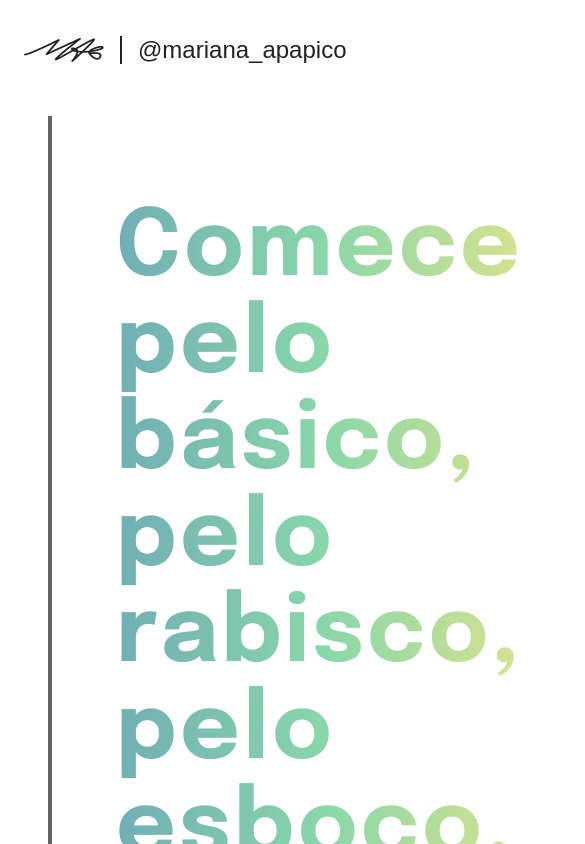
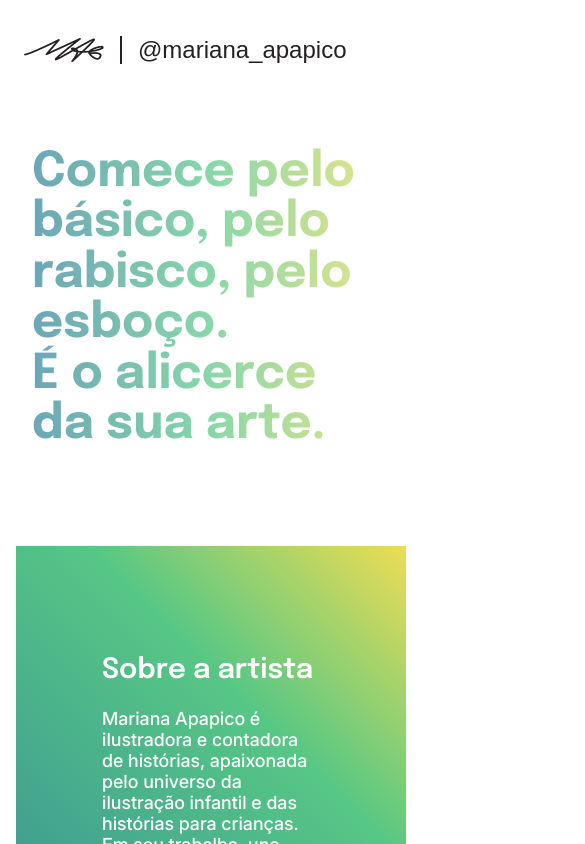
Before and after one commit to codigocafe/marianaapapico.com.br, a Next.js app: page / in a window 390 px wide. Shown: the top 844 px of the page, 585 px wide, since content can reach past the window. Built offline with nearby package versions, Linux system fonts and the light colour scheme; a web font is replaced by a local one.

Commit message:
fix: responsive fixed to home page and error 404

```diff
--- a/src/_assets/css/notfound.module.scss
+++ b/src/_assets/css/notfound.module.scss
@@ -19,21 +19,21 @@
     padding: 86px;
     width: 100%;
 
-    @media (max-width: $md) {
+    @media (max-width: $lg) {
       align-items: center;
       border-radius: 0;
       display: flex;
       flex-direction: column;
       justify-content: center;
       margin: 16px;
-      padding: 16px 16px 32px;
+      padding: 32px 24px;
     }
 
     h2 {
       color: $color-white;
       font-size: 32px;
       font-weight: 600;
-      margin: 0;
+      margin: 0 0 16px;
 
       @media (max-width: $sm) {
         font-size: 28px;
```
Also changed, not shown: src/_assets/css/home.module.scss (+6 -6 lines).
